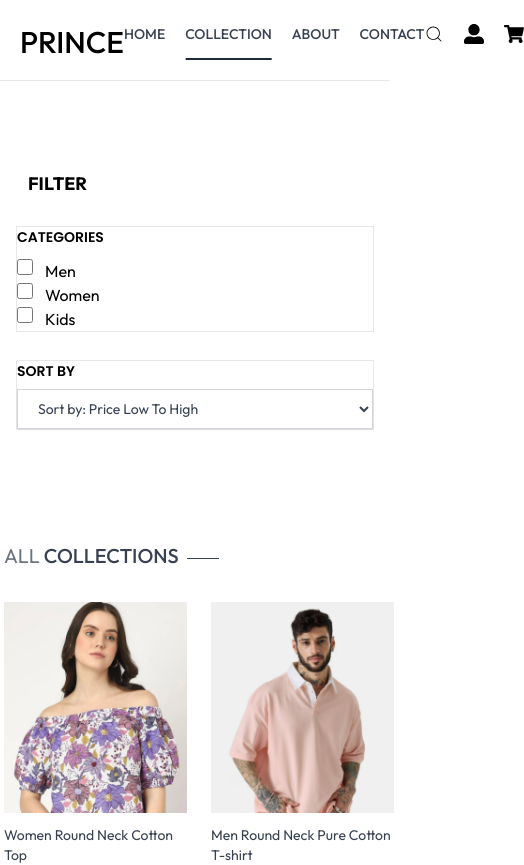
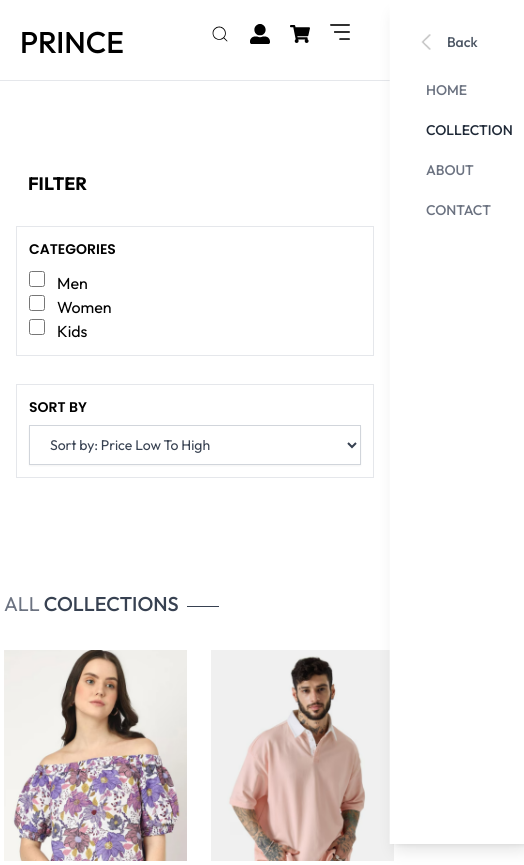
Before and after one commit to Nziza-Prince/e-commerceWebsite, a React (Vite) app in the folder e-commerceProject/: page /collection in a window 390 px wide. Shown: the top 865 px of the page, 524 px wide, since content can reach past the window. Built offline with nearby package versions, Linux system fonts and the light colour scheme; a web font is replaced by a local one.

Commit message:
finally made the navbar component responsive

```diff
--- a/e-commerceProject/src/components/Navbar.jsx
+++ b/e-commerceProject/src/components/Navbar.jsx
@@ -2,13 +2,29 @@ import { useState, useEffect } from "react";
 import { CiSearch } from "react-icons/ci";
 import { FaUserAlt, FaShoppingCart } from "react-icons/fa";
 import { Link, useLocation, useNavigate } from "react-router-dom";
+import { assets } from "../assets/frontend_assets/assets";
 
 const Navbar = () => {
   const location = useLocation();
   const navigate = useNavigate();
   const [isScrolled, setIsScrolled] = useState(false);
+  const [visible, setVisible] = useState(false);
+
+  const navLinks = [
+    { name: "HOME", path: "/" },
+    { name: "COLLECTION", path: "/collection" },
+    { name: "ABOUT", path: "/about" },
+    { name: "CONTACT", path: "/contact" },
+  ];
 
   // Add a scroll event listener to detect scrolling
+  useEffect(() => {
+       if (visible) {
+         document.body.style.overflow = "hidden";
+       } else {
+         document.body.style.overflow = "auto";
+       }
+     }, [visible]);
   useEffect(() => {
     const handleScroll = () => {
       if (window.scrollY > 50) {
@@ -17,7 +33,6 @@ const Navbar = () => {
         setIsScrolled(false);
       }
     };
-
 window.addEventListener("scroll", handleScroll);
     return () => window.removeEventListener("scroll", handleScroll);
   }, []);
@@ -32,74 +47,32 @@ const Navbar = () => {
         <Link to="/" className="text-3xl">
           PRINCE
         </Link>
-        <div className="flex gap-5">
+
+        {/* Links Container */}
+        <div className={`hidden sm:flex gap-5`}>
+          {navLinks.map((link, index) => (
             <Link
-            to="/"
+              key={index}
+              to={link.path}
               className={`relative group hover:cursor-pointer ${
-              location.pathname === "/"
-                ? "text-gray-800 font-semibold"
+                location.pathname === link.path
+                  ? "text-gray-800"
                   : "text-gray-700"
               }`}
             >
-            HOME
+              {link.name}
               <span
                 className={`absolute left-1/2 bottom-0 h-0.5 bg-gray-800 transition-all duration-300 transform -translate-x-1/2 ${
-                location.pathname === "/" ? "w-full" : "w-0 group-hover:w-full"
-              }`}
-            ></span>
-          </Link>
-          <Link
-            to="/collection"
-            className={`relative group hover:cursor-pointer ${
-              location.pathname.startsWith("collection")
-                ? "text-gray-800 font-semibold"
-                : "text-gray-700"
-            }`}
-          >
-            COLLECTION
-            <span
-              className={`absolute left-1/2 bottom-0 h-0.5 bg-gray-800 transition-all duration-300 transform -translate-x-1/2 ${
-                location.pathname.startsWith("/collection")
+                  location.pathname === link.path
                     ? "w-full"
                     : "w-0 group-hover:w-full"
                 }`}
               ></span>
             </Link>
-          <Link
-            to="/about"
-            className={`relative group hover:cursor-pointer ${
-              location.pathname === "/about"
-                ? "text-gray-800 font-semibold"
-                : "text-gray-700"
-            }`}
-          >
-            ABOUT
-            <span
-              className={`absolute left-1/2 bottom-0 h-0.5 bg-gray-800 transition-all duration-300 transform -translate-x-1/2 ${
-                location.pathname === "/about"
-                  ? "w-full"
-                  : "w-0 group-hover:w-full"
-              }`}
-            ></span>
-          </Link>
-          <Link
-            to="/contact"
-            className={`relative group hover:cursor-pointer ${
-              location.pathname === "/contact"
-                ? "text-gray-800 font-semibold"
-                : "text-gray-700"
-            }`}
-          >
-            CONTACT
-            <span
-              className={`absolute left-1/2 bottom-0 h-0.5 bg-gray-800 transition-all duration-300 transform -translate-x-1/2 ${
-                location.pathname === "/contact"
-                  ? "w-full"
-                  : "w-0 group-hover:w-full"
-              }`}
-            ></span>
-          </Link>
+          ))}
         </div>
+
+        {/* Icons and Menu */}
         <div className="flex gap-5 text-xl">
           <CiSearch className="hover:cursor-pointer" />
           <div className="group relative">
@@ -117,6 +90,44 @@ const Navbar = () => {
             onClick={() => navigate("/cart")}
             className="hover:cursor-pointer"
           />
+
+          {/* Menu Icon */}
+          <img
+            onClick={() => setVisible(!visible)} // Toggle visibility
+            src={assets.menu_icon}
+            className="w-5 h-4 cursor-pointer sm:hidden"
+            alt=""
+          />
+        </div>
+
+{/* Slide-In Menu */}
+<div
+  className={`fixed top-0 right-0 h-full p-5 bg-white shadow-lg z-50 transition-all transform ${
+    visible ? "translate-x-0" : "translate-x-full"
+  }`}
+>
+  <div className="flex flex-col text-gray-600">
+    <div onClick={() => setVisible(false)} className="flex cursor-pointer items-center gap-4 p-3">
+      <img src={assets.dropdown_icon} alt="" className="h-4 rotate-180" />
+      <p className="cursor-pointer">Back</p>
+    </div>
+  </div>
+  <div className="flex flex-col gap-5 pl-4 py-4">
+    {navLinks.map((link, index) => (
+      <Link
+        key={index}
+        to={link.path}
+        className={`relative group hover:cursor-pointer hover:text-gray-800 ${
+          location.pathname === link.path
+            ? "text-gray-800"
+            : "text-gray-500"
+        }`}
+        onClick={() => setVisible(false)} // Close sidebar when a link is clicked
+      >
+        {link.name}
+      </Link>
+    ))}
+  </div>
 </div>
 </nav>
 </div>
--- a/e-commerceProject/src/index.css
+++ b/e-commerceProject/src/index.css
@@ -2,3 +2,4 @@
 @tailwind base;
 @tailwind components;
 @tailwind utilities;
+/* Tailwind: For screens smaller than "sm" size, links will be hidden and only the menu icon is shown */
--- a/e-commerceProject/src/pages/Collections.jsx
+++ b/e-commerceProject/src/pages/Collections.jsx
@@ -18,7 +18,7 @@ const Collections = () => {
         <h1 className="text-lg font-bold mb-4 ml-3">FILTER</h1>
 
         {/* Category Filter */}
-        <div className="border lg:p-4 md:p-2 mb-4 w-full md:w-32">
+        <div className="border p-3 lg:p-4 md:p-2 mb-4 w-full md:w-32">
           <h1 className="font-[Poppins] text-sm font-semibold mb-3">CATEGORIES</h1>
           {['Men', 'Women', 'Kids'].map((category, index) => (
             <div key={index} className="flex gap-3 lg:mb-2">
@@ -29,7 +29,7 @@ const Collections = () => {
         </div>
 
         {/* Sort By Filter */}
-        <div className="border lg:p-4 md:p-2 mb-4 w-full md:w-32">
+        <div className="border p-3 lg:p-4 md:p-2 mb-4 w-full md:w-32">
           <h1 className="font-[Poppins] text-sm font-semibold mb-2">SORT BY</h1>
           <select
             name="sort-by"
```
Lines whose indentation alone changed are shown as unchanged.
